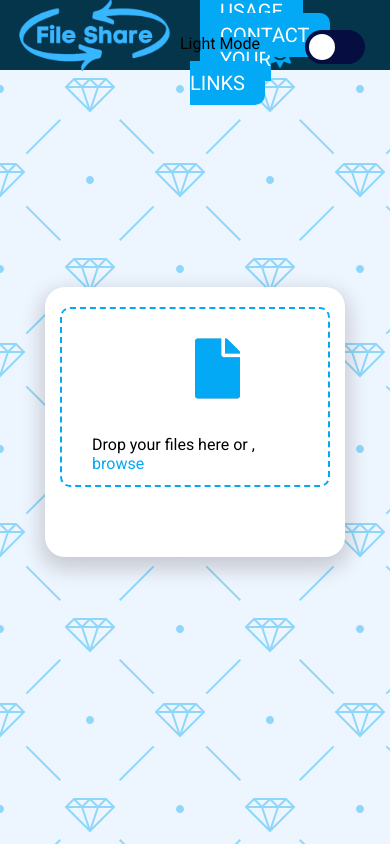
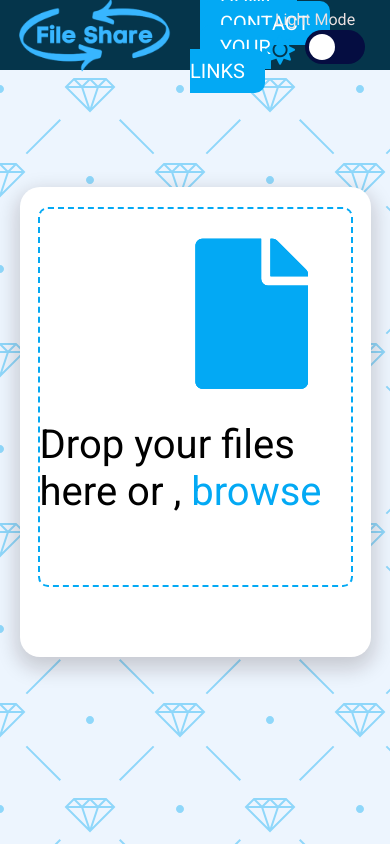
Before and after one commit to aryangupta1323/file-share123, a PHP site: page / in a window 390 px wide. Run offline with PHP 8.4, Linux system fonts and the light colour scheme; some libraries are stand-ins or nearby versions; some web fonts are replaced.

Commit message:
Responsiveness added

```diff
--- a/index.html
+++ b/index.html
@@ -97,7 +97,7 @@
               <button class="delete-button">DELETE</button>
           </ul>-->
         </div>
-          </div>
+        </div>
       </div>
     </section>
     <section class="usage">
@@ -127,10 +127,10 @@
       </div>
     </section>
     <section class="contact">
-      <i class="sm fab fa-linkedin"></i>
-      <i class="sm fab fa-instagram"></i>
-      <i class="sm fab fa-github"></i>
-      <i class="sm fab fa-facebook"></i>
+      <a href="www.linkedin.com/in/gupta1208"><i class="sm fab fa-linkedin"></i></a>
+      <a href="https://www.instagram.com/official.aryan_gupta/"></a><i class="sm fab fa-instagram"></i></a>
+      <a href="https://github.com/aryangupta1323"></a><i class="sm fab fa-github"></i></a>
+      <a href="https://www.facebook.com/profile.php?id=100026394083727"></a><i class="sm fab fa-facebook"></i></a>
     </section>
     <div class="toast">Sample message</div>
     <script src="https://unpkg.com/aos@2.3.1/dist/aos.js"></script>
--- a/script.js
+++ b/script.js
@@ -198,8 +198,8 @@
     const inputBox=document.createElement("input");
     inputBox.classList.add("fileURL2");
     inputBox.setAttribute('type',"text");
-    // inputBox.setAttribute('value',`${JSON.parse(url).file}`);
-    inputBox.setAttribute('value',`${url}`);
+    inputBox.setAttribute('value',`${JSON.parse(url).file}`);
+    // inputBox.setAttribute('value',`${url}`);
     inputBox.readOnly=true;
     const icon=document.createElement('i');
     icon.classList.add("fas","fa-copy","copy-icon2");
--- a/style.css
+++ b/style.css
@@ -131,14 +131,18 @@
 }
 .dragged{
   background-color: var(--main-color);
- border: 4px dashed var(--secondary-color);
+  border: 4px dashed var(--secondary-color);
 }
 .fileInput{
   display:none;
 }
-.text{
+/* .text{
  position:relative;
  top:80px;
+} */
+.browse-text{
+  position:absolute;
+  bottom: 10px;
 }
 span.browseBtn{
   color: var(--secondary-color);
@@ -196,6 +200,7 @@
    color:var(--font-color);
    background-color: var(--main-color);
    border: none;
+   font-size: ;
  }
  .fileURL:focus{
   outline:none;
@@ -291,7 +296,7 @@
   position: relative;
   top: -4px;
   right: 5px;
-  color: var(--font-color);
+  color: white;
 }
 
 .theme-switch {
@@ -366,6 +371,7 @@
   font-size: 5rem;
   margin-bottom:0;
 }
+
 .link-container{
 margin:50px auto;
 background-color:var(--box-color);
@@ -545,11 +551,87 @@
 .contact i:hover{
  cursor:pointer;
 }
-@media only screen and (max-width: 1000px ) {
-  /* .outer{
-    transform:scaleX(2) scaleY(2);
-  } */
+@media only screen and (max-width: 1025px ) {
+  .outer{
+    min-height: 400px;
+    min-width:300px;
+    width: 90vw;
+  }
+  .inner {
+    height: 380px;
+  }
+  .fa-file {
+    font-size: 150px;
+    color: var(--secondary-color);
+    position: absolute;
+    transform-origin: bottom;
+    transition: transform 1s ease-in;
+  }
+  .nav-items{
+    margin-right:200px;
+   }
+   .browse-text{
+     position:absolute;
+     bottom: 30px;
+   }
+   .text{
+     font-size:40px;
+   }
+   .link-container{
+    width:90vw;
+    margin:35% auto;
+   }
+   .link h1{
+     transform: scale(1.5);
+     margin-top: 300px;
+   }
   .image{
     display:none;
   }
+  .toggle-text {
+    position: absolute;
+    width: 100px;
+    top: -20px;
+    right: -30px;
+    color: rgb(235, 225, 225);
   }
+  .toggle-fa {
+    font-size: 30px;
+    margin-right: 15px;
+    position: absolute;
+    top: 5px;
+  }
+  section.usage{
+    display:none;
+  }
+  .fileURL{
+    font-size: 35px;
+  }
+  .table-title{
+    font-size: 60px;
+  }
+  .fileURL2{
+    font-size: 35px;
+  }
+  .links li:first-child{
+    font-size: 30px;
+  }
+  .copy-icon,.copy-icon2{
+    font-size: 2rem;
+  }
+  .delete-button{
+    font-size: 20px;
+  }
+  .nav .nav-items .u{
+    display: none;
+  }
+  section.contact{
+    flex-direction: column;
+  }
+  .contact a{
+    margin-bottom: 30px;
+  }
+  .sm{
+    font-size: 17rem;
+  }
+  }
```
